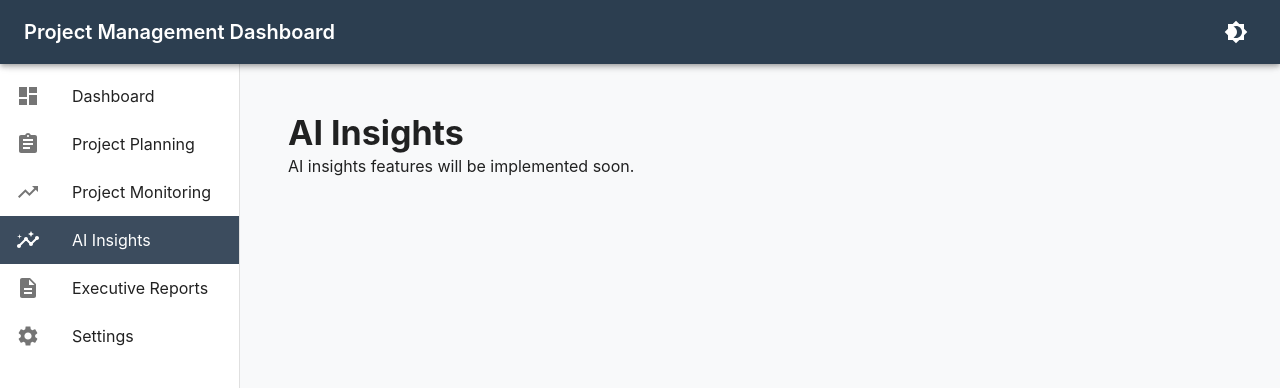
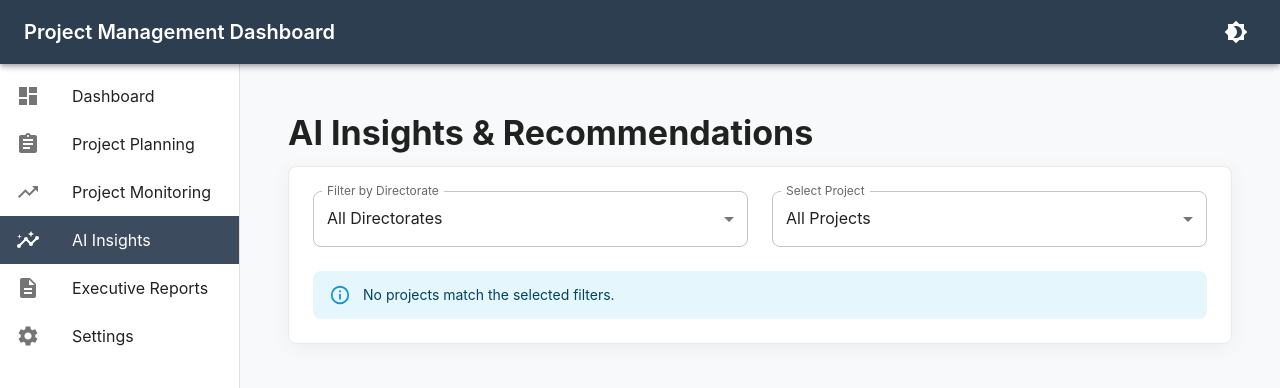
Before and after one commit to talhanust/Project_Management_Dashboard, a React (Create React App) app: page /insights in a window 1280 px wide. Shown: the top 388 px of the page. Built offline with nearby package versions, Linux system fonts and the light colour scheme.

Commit message:
Update AIInsights.js

```diff
--- a/src/components/AIInsights.js
+++ b/src/components/AIInsights.js
@@ -1,11 +1,178 @@
-import React from 'react';
-import { Box, Typography } from '@mui/material';
+import React, { useState } from 'react';
+import {
+  Box,
+  Card,
+  Typography,
+  Grid,
+  FormControl,
+  InputLabel,
+  Select,
+  MenuItem,
+  Alert,
+  Chip,
+  Paper
+} from '@mui/material';
+import { useApp } from '../contexts/AppContext';
 
 const AIInsights = () => {
+  const { projects, calculateProjectKPIs } = useApp();
+  const [filters, setFilters] = useState({
+    directorate: 'All',
+    project: 'All'
+  });
+
+  const handleFilterChange = (field, value) => {
+    setFilters(prev => ({
+      ...prev,
+      [field]: value
+    }));
+  };
+
+  const filteredProjects = projects.filter(project => {
+    if (filters.directorate !== 'All' && project.directorate !== filters.directorate) return false;
+    if (filters.project !== 'All' && project.id !== filters.project) return false;
+    return true;
+  });
+
+  const getAIRecommendations = (project) => {
+    const kpis = calculateProjectKPIs(project);
+    const recommendations = [];
+
+    if (kpis.lagRisk === 'High' || kpis.lagRisk === 'Danger') {
+      recommendations.push('Accelerate work progress to meet planned targets');
+    }
+
+    if (kpis.costVariance < 0) {
+      recommendations.push('Review and optimize cost structure to reduce overruns');
+    }
+
+    if (kpis.profitabilityRisk === 'High' || kpis.profitabilityRisk === 'Danger') {
+      recommendations.push('Implement cost-saving measures and review pricing strategy');
+    }
+
+    if (kpis.slippageRisk === 'High' || kpis.slippageRisk === 'Danger') {
+      recommendations.push('Improve documentation and follow-up with client for vetting');
+    }
+
+    if (kpis.receivableRisk === 'High' || kpis.receivableRisk === 'Danger') {
+      recommendations.push('Strengthen accounts receivable collection process');
+    }
+
+    return recommendations.length > 0 ? recommendations : ['Project is performing well. Maintain current operations.'];
+  };
+
   return (
     <Box p={3}>
-      <Typography variant="h4">AI Insights</Typography>
-      <Typography>AI insights features will be implemented soon.</Typography>
+      <Typography variant="h4" component="h1" gutterBottom>
+        AI Insights & Recommendations
+      </Typography>
+
+      <Card elevation={2} sx={{ p: 3 }}>
+        <Grid container spacing={3} sx={{ mb: 3 }}>
+          <Grid item xs={12} md={6}>
+            <FormControl fullWidth>
+              <InputLabel>Filter by Directorate</InputLabel>
+              <Select
+                value={filters.directorate}
+                label="Filter by Directorate"
+                onChange={(e) => handleFilterChange('directorate', e.target.value)}
+              >
+                <MenuItem value="All">All Directorates</MenuItem>
+                <MenuItem value="North">North</MenuItem>
+                <MenuItem value="Centre">Centre</MenuItem>
+                <MenuItem value="KPK">KPK</MenuItem>
+                <MenuItem value="Baluchistan">Baluchistan</MenuItem>
+                <MenuItem value="Sindh">Sindh</MenuItem>
+              </Select>
+            </FormControl>
+          </Grid>
+          <Grid item xs={12} md={6}>
+            <FormControl fullWidth>
+              <InputLabel>Select Project</InputLabel>
+              <Select
+                value={filters.project}
+                label="Select Project"
+                onChange={(e) => handleFilterChange('project', e.target.value)}
+              >
+                <MenuItem value="All">All Projects</MenuItem>
+                {projects.map(project => (
+                  <MenuItem key={project.id} value={project.id}>
+                    {project.name} - {project.directorate}
+                  </MenuItem>
+                ))}
+              </Select>
+            </FormControl>
+          </Grid>
+        </Grid>
+
+        {filteredProjects.length === 0 ? (
+          <Alert severity="info">
+            No projects match the selected filters.
+          </Alert>
+        ) : (
+          <Grid container spacing={3}>
+            {filteredProjects.map(project => {
+              const kpis = calculateProjectKPIs(project);
+              const recommendations = getAIRecommendations(project);
+
+              return (
+                <Grid item xs={12} key={project.id}>
+                  <Paper elevation={1} sx={{ p: 2 }}>
+                    <Typography variant="h6" gutterBottom>
+                      {project.name} - {project.directorate}
+                    </Typography>
+
+                    <Box sx={{ mb: 2 }}>
+                      <Typography variant="body2" gutterBottom>
+                        <strong>Status:</strong> {project.status}
+                      </Typography>
+                      <Typography variant="body2" gutterBottom>
+                        <strong>CA Value:</strong> {kpis.caValue}
+                      </Typography>
+                      <Typography variant="body2" gutterBottom>
+                        <strong>Progress:</strong> {kpis.progressPercentage}%
+                      </Typography>
+                    </Box>
+
+                    <Box sx={{ mb: 2 }}>
+                      <Typography variant="subtitle2" gutterBottom>
+                        Risk Indicators:
+                      </Typography>
+                      <Box sx={{ display: 'flex', flexWrap: 'wrap', gap: 0.5 }}>
+                        {kpis.riskLevels && Object.entries(kpis.riskLevels).map(([key, value]) => (
+                          <Chip
+                            key={key}
+                            label={`${key}: ${value}`}
+                            color={
+                              value === 'Low' || value === 'Satisfactory' ? 'success' :
+                              value === 'Moderate' ? 'warning' :
+                              value === 'High' ? 'error' : 'default'
+                            }
+                            size="small"
+                          />
+                        ))}
+                      </Box>
+                    </Box>
+
+                    <Box>
+                      <Typography variant="subtitle2" gutterBottom>
+                        AI Recommendations:
+                      </Typography>
+                      <ul style={{ margin: 0, paddingLeft: 20 }}>
+                        {recommendations.map((rec, index) => (
+                          <li key={index}>
+                            <Typography variant="body2">{rec}</Typography>
+                          </li>
+                        ))}
+                      </ul>
+                    </Box>
+                  </Paper>
+                </Grid>
+              );
+            })}
+          </Grid>
+        )}
+      </Card>
     </Box>
   );
 };
```
